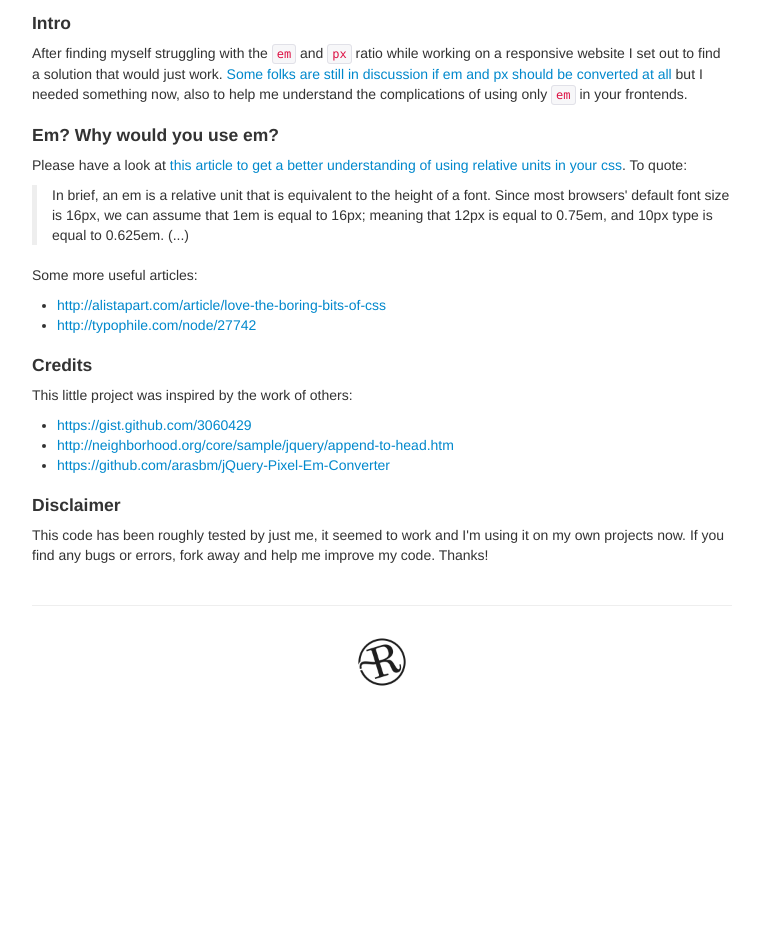
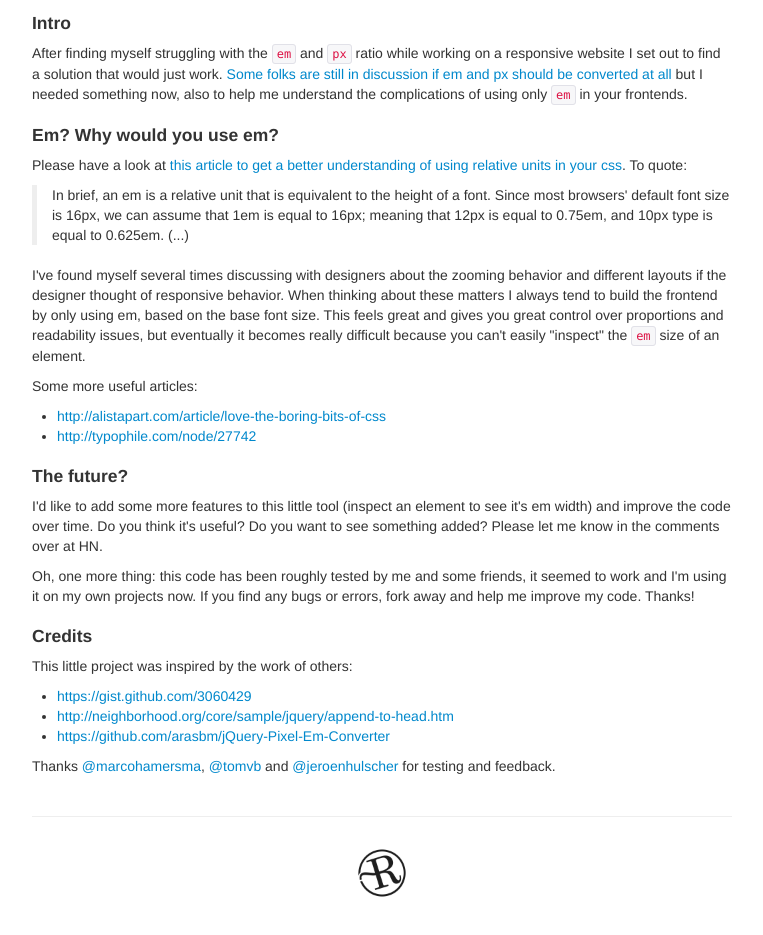
Before and after one commit to roelven/viewportmarklet, a plain HTML site: page index.html in a window 1280 px wide. Shown: the part 523-1458 px from the top of the page, without its empty margins (258-1021 px from the left). Before the commit the page ends 1260 px from the top, so only its background shows below. Drawn offline with nearby package versions, Linux system fonts and the light colour scheme.

Commit message:
improve copy, add credits

```diff
--- a/index.html
+++ b/index.html
@@ -63,12 +63,24 @@
           In brief, an em is a relative unit that is equivalent to the height of a font. Since most browsers' default font size is 16px, we can assume that 1em is equal to 16px; meaning that 12px is equal to 0.75em, and 10px type is equal to 0.625em. (...)
         </blockquote>
         <p>
+          I've found myself several times discussing with designers about the zooming behavior and different layouts if the designer thought of responsive behavior. When thinking about these matters I always tend to build the frontend by only using em, based on the base font size. This feels great and gives you great control over proportions and readability issues, but eventually it becomes really difficult because you can't easily "inspect" the <code>em</code> size of an element.
+        <p>
           Some more useful articles:
         </p>
         <ul>
           <li><a href="http://alistapart.com/article/love-the-boring-bits-of-css">http://alistapart.com/article/love-the-boring-bits-of-css</a></li>
           <li><a href="http://typophile.com/node/27742">http://typophile.com/node/27742</a>
         </ul>
+      </div>
+
+      <div class="row-fluid">
+        <h4>The future?</h4>
+        <p>
+          I'd like to add some more features to this little tool (inspect an element to see it's em width) and improve the code over time. Do you think it's useful? Do you want to see something added? Please let me know in the comments over at HN.
+        </p>
+        <p>
+          Oh, one more thing: this code has been roughly tested by me and some friends, it seemed to work and I'm using it on my own projects now. If you find any bugs or errors, fork away and help me improve my code. Thanks!
+        </p>
       </div>
 
       <div class="row-fluid">
@@ -81,13 +93,8 @@
           <li><a href="http://neighborhood.org/core/sample/jquery/append-to-head.htm">http://neighborhood.org/core/sample/jquery/append-to-head.htm</a></li>
           <li><a href="https://github.com/arasbm/jQuery-Pixel-Em-Converter">https://github.com/arasbm/jQuery-Pixel-Em-Converter</a></li>
         </ul>
-      </div>
-
-      <div class="row-fluid">
-        <h4>Disclaimer</h4>
         <p>
-          This code has been roughly tested by just me, it seemed to work and I'm using it on my own projects now. If you find any bugs or errors, fork away and help me improve my code. Thanks!
-        </p>
+          Thanks <a href="http://twitter.com/marcohamersma">@marcohamersma</a>, <a href="http://twitter.com/tomvb">@tomvb</a> and <a href="http://twitter.com/jeroenhulscher">@jeroenhulscher</a> for testing and feedback.
       </div>
 
       <hr>
```
